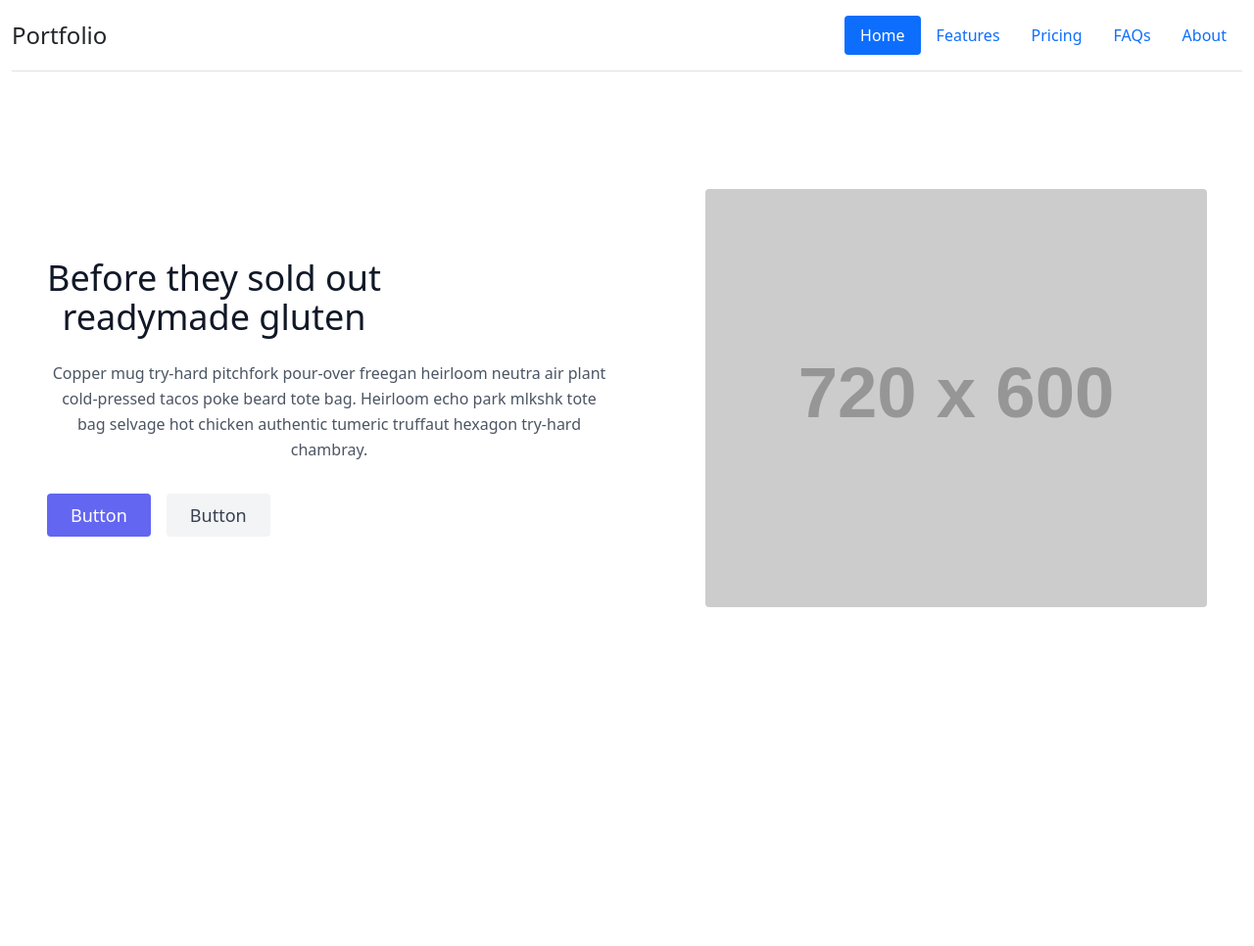
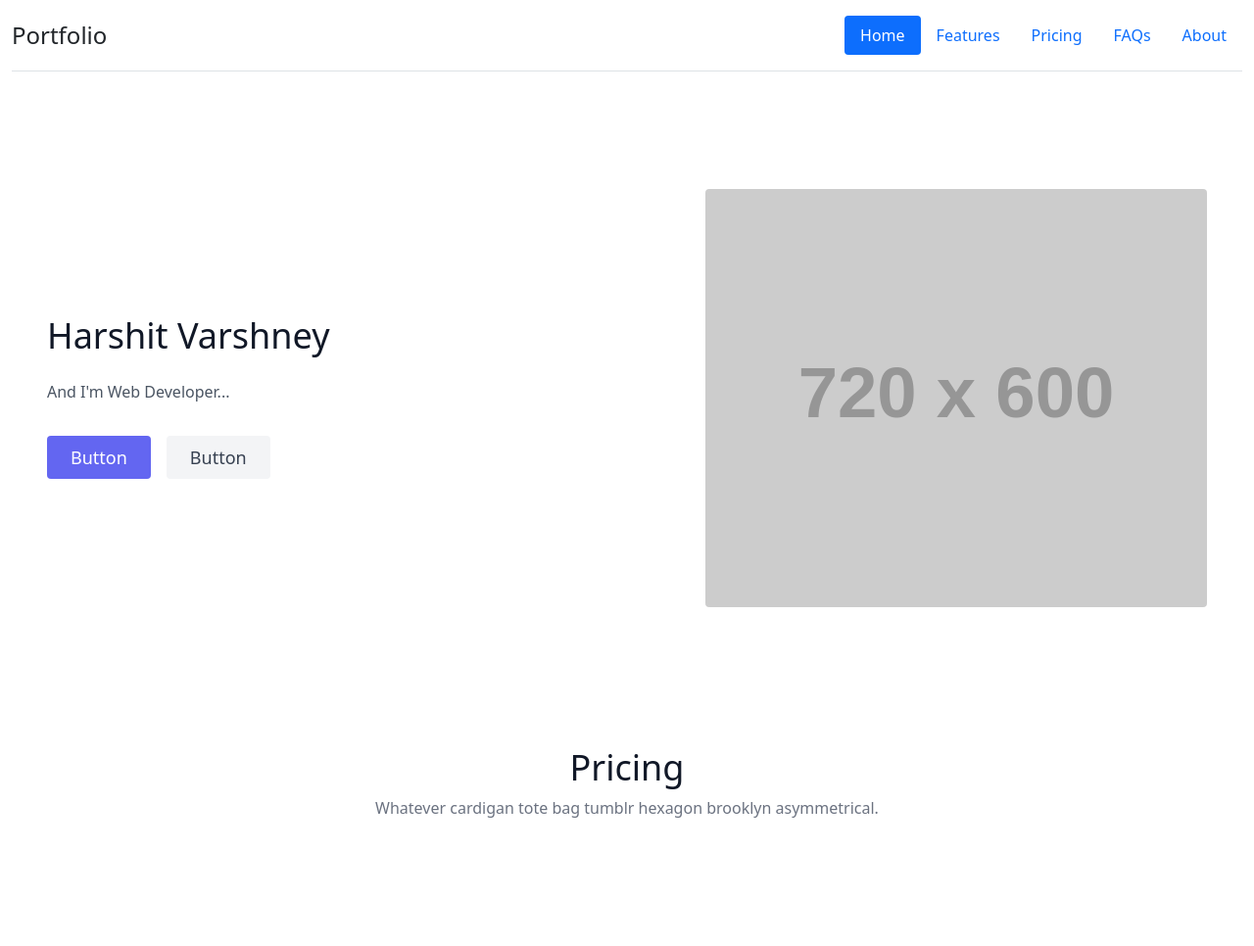
Before and after one commit to Varshneyhars/Portfolio, a plain HTML site: page index.html in a window 1280 px wide. Shown: the whole page at 98% size. Before the commit the page ends 800 px from the top, so only its background shows below. Drawn offline with nearby package versions, Linux system fonts and the light colour scheme; placeholder pictures from the web are drawn by us.

Commit message:
Update index.html

```diff
--- a/index.html
+++ b/index.html
@@ -28,10 +28,10 @@
       <section class="text-gray-600 body-font">
         <div class="container mx-auto flex px-5 py-24 md:flex-row flex-col items-center">
           <div class="lg:flex-grow md:w-1/2 lg:pr-24 md:pr-16 flex flex-col md:items-start md:text-left mb-16 md:mb-0 items-center text-center">
-            <h1 class="title-font sm:text-4xl text-3xl mb-4 font-medium text-gray-900">Before they sold out
-              <br class="hidden lg:inline-block">readymade gluten
+            <h1 class="title-font sm:text-4xl text-3xl mb-4 font-medium text-gray-900">Harshit Varshney
+
             </h1>
-            <p class="mb-8 leading-relaxed">Copper mug try-hard pitchfork pour-over freegan heirloom neutra air plant cold-pressed tacos poke beard tote bag. Heirloom echo park mlkshk tote bag selvage hot chicken authentic tumeric truffaut hexagon try-hard chambray.</p>
+            <p class="mb-8 leading-relaxed">And I'm Web Developer...</p>
             <div class="flex justify-center">
               <button class="inline-flex text-white bg-indigo-500 border-0 py-2 px-6 focus:outline-none hover:bg-indigo-600 rounded text-lg">Button</button>
               <button class="ml-4 inline-flex text-gray-700 bg-gray-100 border-0 py-2 px-6 focus:outline-none hover:bg-gray-200 rounded text-lg">Button</button>
@@ -42,6 +42,15 @@
           </div>
         </div>
       </section>
+      <section class="text-gray-600 body-font overflow-hidden">
+        <div class="container px-5 py-5 mx-auto">
+          <div class="flex flex-col text-center w-full mb-20">
+            <h1 class="sm:text-4xl text-3xl font-medium title-font mb-2 text-gray-900">Pricing</h1>
+            <p class="lg:w-2/3 mx-auto leading-relaxed text-base text-gray-500">Whatever cardigan tote bag tumblr hexagon brooklyn asymmetrical.</p>
+
+          </div>
+          </div>
+        </section>
 </body>
 <script src="https://cdn.jsdelivr.net/npm/bootstrap@5.0.2/dist/js/bootstrap.bundle.min.js" integrity="sha384-MrcW6ZMFYlzcLA8Nl+NtUVF0sA7MsXsP1UyJoMp4YLEuNSfAP+JcXn/tWtIaxVXM" crossorigin="anonymous"></script>
 </html>
```
